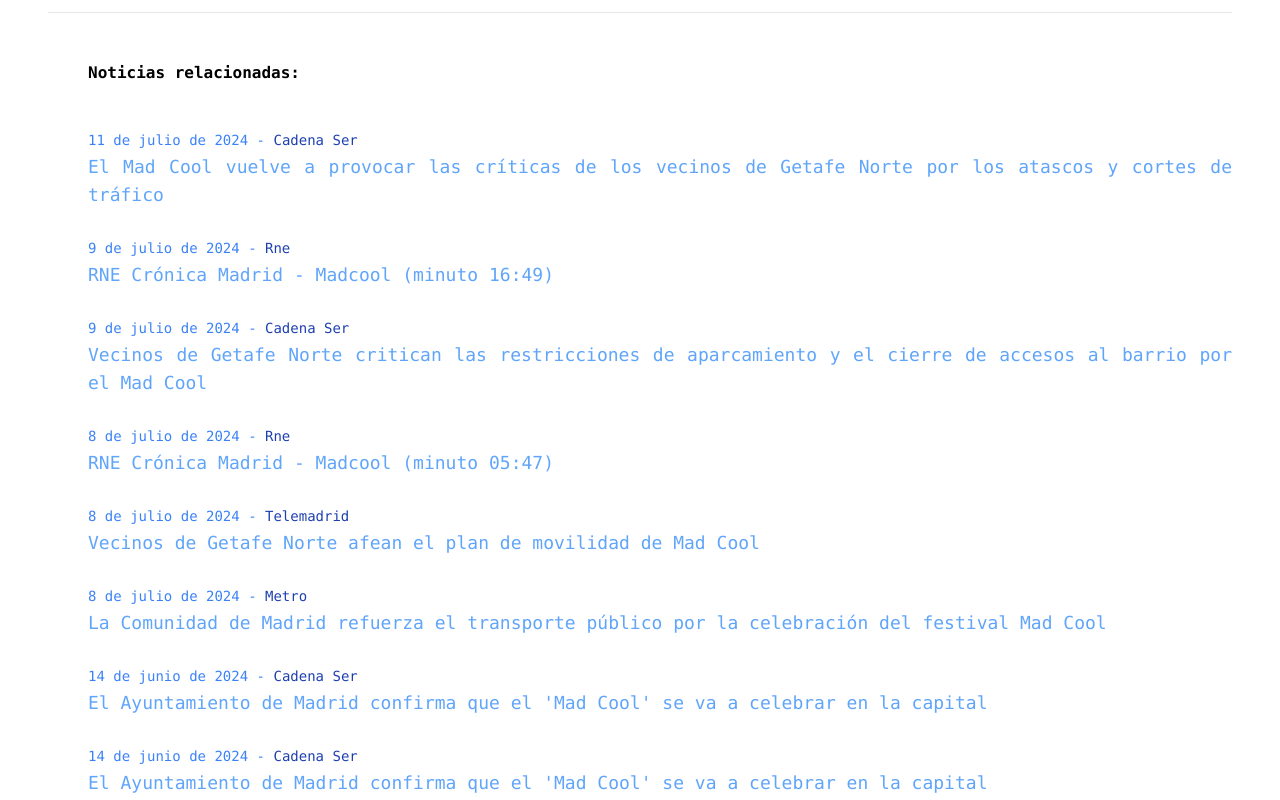
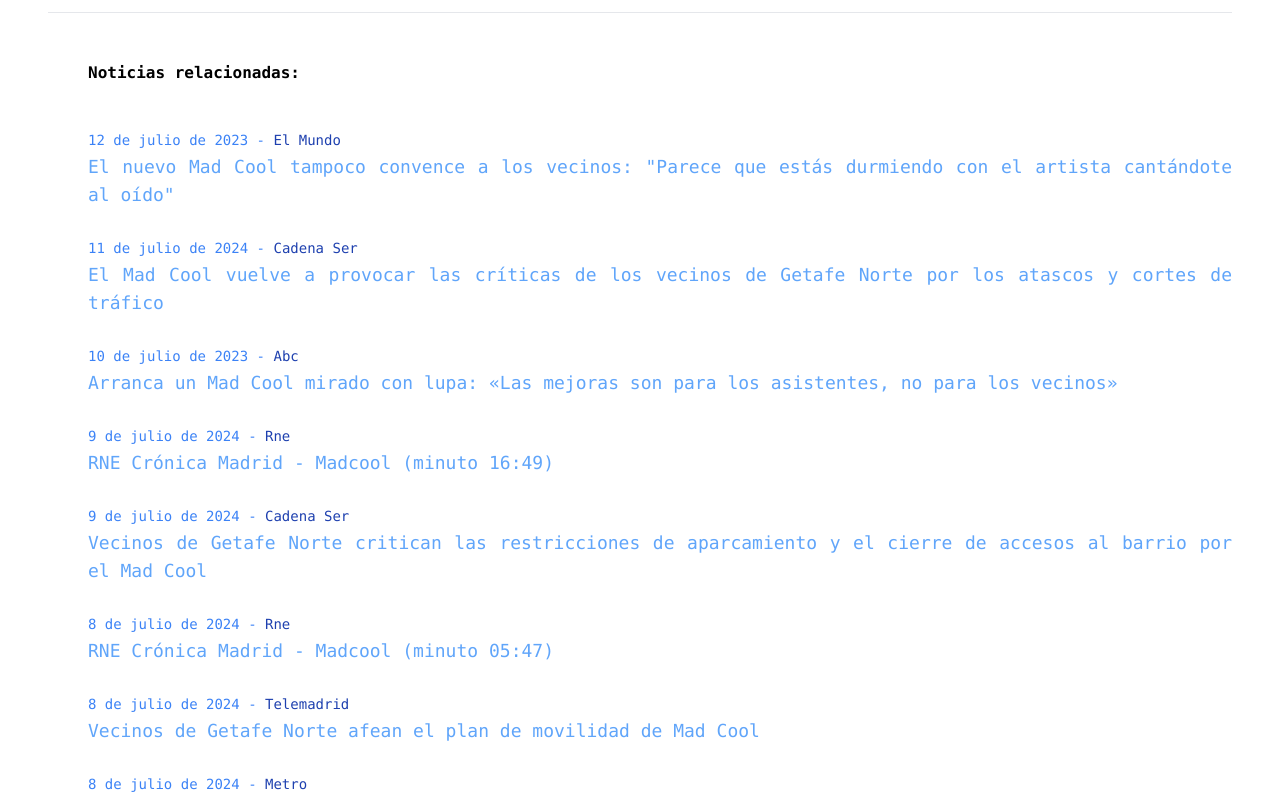
Before and after one commit to Franx0/mal_cool, a Next.js app: page / in a window 1280 px wide. Shown: the part 3460-4260 px from the top of the page. Built offline with nearby package versions, Linux system fonts and the light colour scheme.

Commit message:
Update news

```diff
--- a/src/data/news.ts
+++ b/src/data/news.ts
@@ -696,10 +696,22 @@
     url: `https://rtve-mediavod-lote3.rtve.es/resources/TE_SINFMA/mp3/5/9/1720613920895.mp3?idasset=16181250#t=00:16:49`
   },
   {
+    date: `2023/07/10`,
+    name: `Arranca un Mad Cool mirado con lupa: «Las mejoras son para los asistentes, no para los vecinos»`,
+    alt: `abc`,
+    url: `https://www.abc.es/espana/madrid/arranca-mad-cool-mirado-lupa-mejoras-asistentes-20240710201043-nt.html`
+  },
+  {
     date: `2024/07/11`,
     name: `El Mad Cool vuelve a provocar las críticas de los vecinos de Getafe Norte por los atascos y cortes de tráfico`,
     alt: `cadena ser`,
     url: `https://cadenaser.com/cmadrid/2024/07/11/el-mad-cool-vuelve-a-provocar-las-criticas-de-los-vecinos-de-getafe-norte-por-los-atascos-y-cortes-de-trafico-ser-madrid-sur`
+  },
+  {
+    date: `2023/07/12`,
+    name: `El nuevo Mad Cool tampoco convence a los vecinos: "Parece que estás durmiendo con el artista cantándote al oído"`,
+    alt: `el mundo`,
+    url: `https://www.elmundo.es/madrid/2024/07/12/66901edae9cf4a9d078b4597.html`
   }
 ]
 export default news
```
